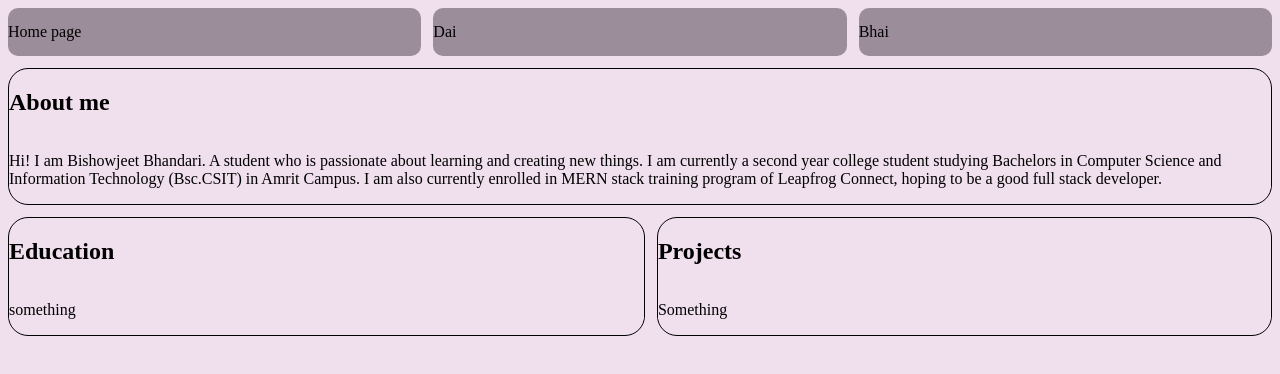
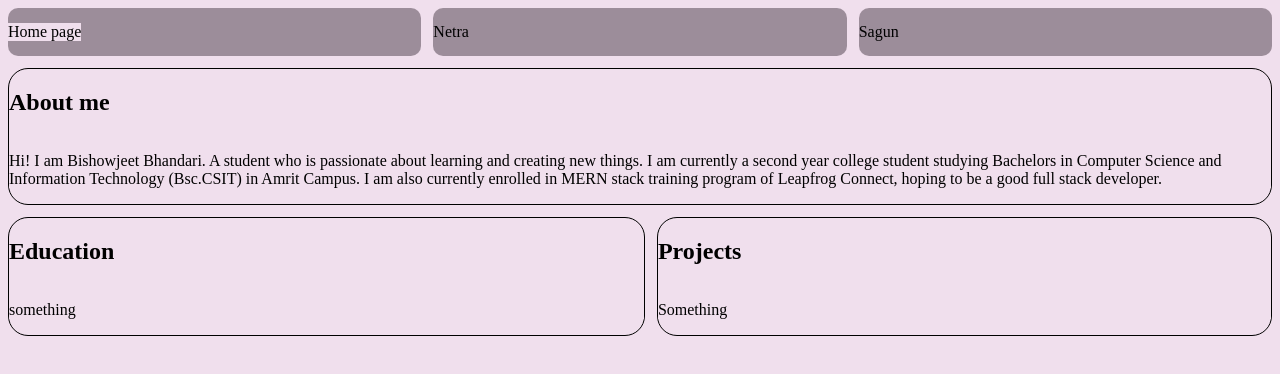
Before and after one commit to deez-mama/Assignment-1-LFConnect, a plain HTML site: page Bishowjeet_Profile.html in a window 1280 px wide. Drawn offline with Linux system fonts and the light colour scheme.

Commit message:
little changes

```diff
--- a/Bish-style.css
+++ b/Bish-style.css
@@ -39,6 +39,10 @@ nav        { grid-area: nav; }
     background-color: #4f434d84;
 }
 
+a, a:visited, a:active {
+  text-decoration: none;
+  color: inherit;
+}
 /*
 .about_me{
 
--- a/Bishowjeet_Profile.html
+++ b/Bishowjeet_Profile.html
@@ -9,9 +9,9 @@
 <body>
     <main>
         <nav class = "nav">
-            <div class="nav_item"> Home page </div>
-            <div class = "nav_item"> Dai </div>
-            <div class= "nav_item"> Bhai </div>
+            <div class="nav_item"><a href="index.html"> Home page </a></div>
+            <div class = "nav_item"> Netra </div>
+            <div class= "nav_item"> Sagun </div>
         </nav>
         <section class="about_me">
             <h2> About me </h2>
```
